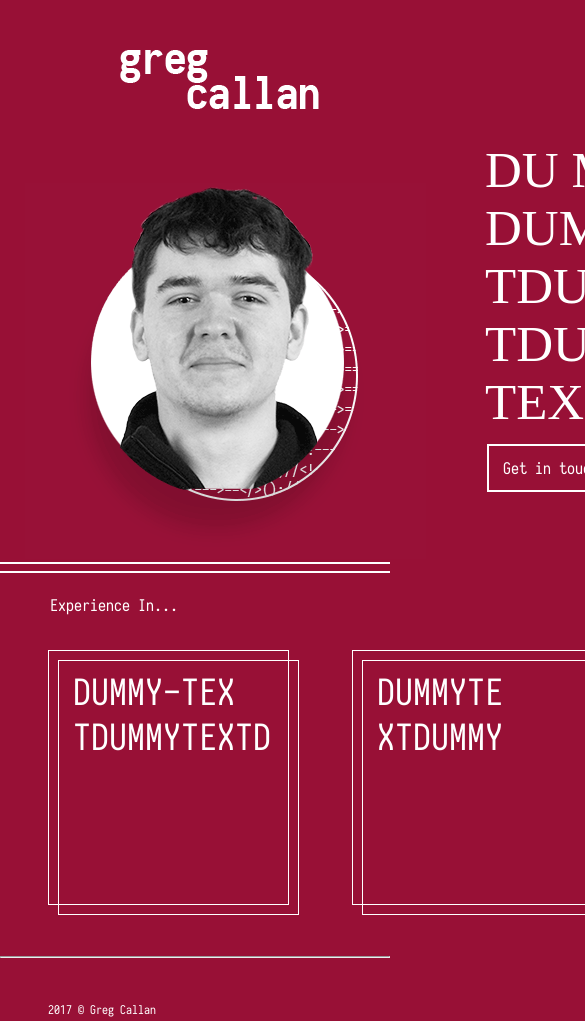
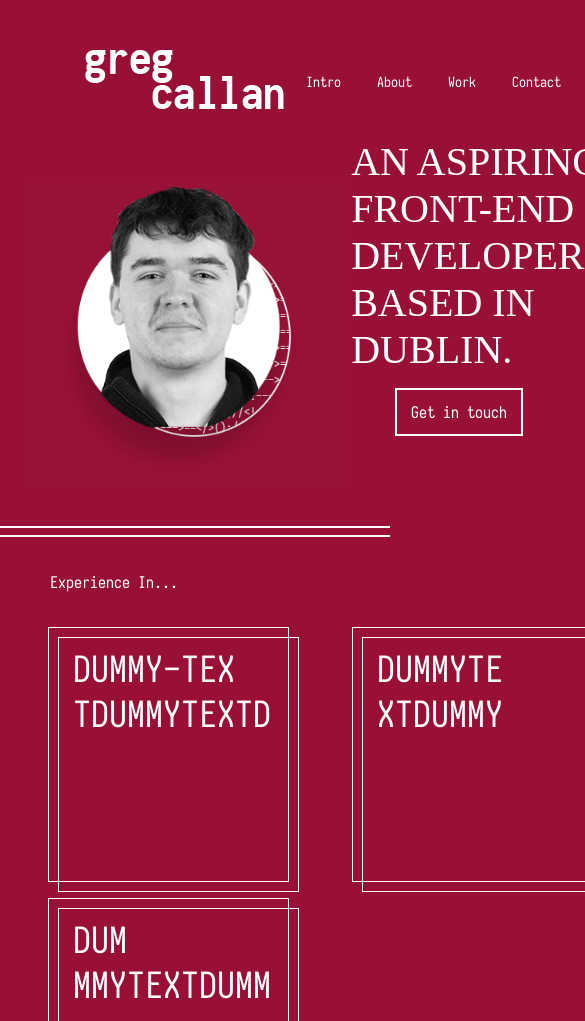
Before and after one commit to NeglectedGoat/My-Portfolio-Site, a website: page src/index.html in a window 390 px wide. Shown: the top 1021 px of the page, 585 px wide, since content can reach past the window. Drawn offline with nearby package versions, Linux system fonts and the light colour scheme; files that its build step writes are made by us from their sources; a web font is replaced by a local one.

Commit message:
Responsive Dev on Header
Began impleneting fixed width breakpoints to ensure header section was responsive

```diff
--- a/src/index.html
+++ b/src/index.html
@@ -10,6 +10,7 @@
 <body>
 	<header>
 		<div class="container">
+			<div id="logoAndNav">
 				<div id="logo">
 					<img src="images/greg_callan.png" alt="Greg Callan">
 				</div>
@@ -21,13 +22,16 @@
 						<li><a href="contact.html">Contact</a></li>
 					</ul>
 				</nav>
-			<div id="headshot">
-				<img src="images/headshot_gif_final_wine.gif" alt="headshot image of me">
+			</div>
+			<div id="headshotAndBlurb">
+				<div id="headshotContainer">
+					<img id="headshot" src="images/headshot_gif_final_wine.gif" alt="headshot image of me">
 				</div>
 				<p id="blurb">
-				DU MMYTEXTD DUMMY-TEX TDUMMYTEXT TDUMM YT TEXTDU
+					AN ASPIRING FRONT-END DEVELOPER BASED IN DUBLIN.
 				</p>
 				<a id="headerBtn" href="mailto:gregcallan@live.ie">Get in touch</a>
+			</div>
 		</div>
 
 		<hr class="hrHeader">
--- a/src/sass/footer.scss
+++ b/src/sass/footer.scss
@@ -12,7 +12,7 @@
 
 #githubIcon {
 	padding:2px;
-	margin-left:600px;
+	margin-left:62.5%;
 }
 
 #twitterIcon {
--- a/src/sass/header.scss
+++ b/src/sass/header.scss
@@ -12,6 +12,10 @@
 	display: block;
 	height: 0;
 	clear: both;
+}
+
+#logoAndNav {
+	width:100%;
 }
 
 nav{
@@ -31,7 +35,8 @@ nav{
 	}
 }
 
-#headshot{
+#headshotContainer{
+	width:42%;
 	margin-top: 70px;
 	margin-left: 25px;
 	display: inline-block;
@@ -41,11 +46,12 @@ nav{
 	font-size: 51px;
 	font-family: iosBold;
 	display: inline-block;
-	width: 385px;
+	width: 40%;
 	position: relative;
 	bottom: 140px;
 	left:55px;
 	color: $primaryTextWhite;
+	text-align:left;
 }
 
 #headerBtn {
--- a/src/sass/index.scss
+++ b/src/sass/index.scss
@@ -3,9 +3,9 @@
 #experience {
 	font-size: 16px;
 	font-family: iosRegular;
-	margin-left: 50px;
-	margin-bottom: 35px;
+	margin: 20px 0px 35px 50px;
 	color: $primaryTextWhite;
+	text-align: left;
 }
 #threeColumnContainer{
 	margin-bottom: 35px;
--- /dev/null
+++ b/src/sass/mediaqueries.scss
@@ -0,0 +1,62 @@
+@media only screen and (max-width: 960px) {
+	.container {
+		width:860px;
+	}
+	nav {
+		margin-left:180px;
+	}
+	#logo {
+		margin-left:105px;
+	}
+	#blurb{
+		font-size:45px;
+		bottom:135px;
+	}
+	#headshot {
+		width:365px;
+	}
+	#headerBtn {
+		left:450px;
+		bottom: 120px;
+	}
+}
+
+@media only screen and (max-width: 860px) {
+	.container {
+		width:760px;
+	}
+	#logo{
+		margin-left: 85px;
+	}
+	nav {
+		margin-left: 120px;
+	}
+	li > a {
+		font-size:14px;
+	}
+	#githubIcon {
+		margin-left: 55%;
+	}
+	#blurb {
+		font-size:40px;
+		left:45px;
+		bottom:120px;
+	}
+	#headshot{
+		width:320px;
+	}
+	#headerBtn {
+		left:395px;
+		bottom: 105px;
+	}
+
+}
+
+@media only screen and (max-width: 760px) {
+	.container {
+		width:660px;
+	}
+	nav {
+		margin:0;
+	}
+}
--- a/src/sass/style.scss
+++ b/src/sass/style.scss
@@ -5,7 +5,6 @@
 @import "cssanimations";
 @import "index";
 @import "footer";
-
 
 body{
 	background:$coreBgColor;
@@ -30,3 +29,5 @@ body{
 		url('../font/iosevka-bold.woff') format('woff'),
 		url('../font/iosevka-bold.ttf') format('ttf');
 }
+
+@import "mediaqueries";
```
Also changed, not shown: dist/css/header.css, dist/css/style.css, dist/index.html. Lines whose indentation alone changed are shown as unchanged.
